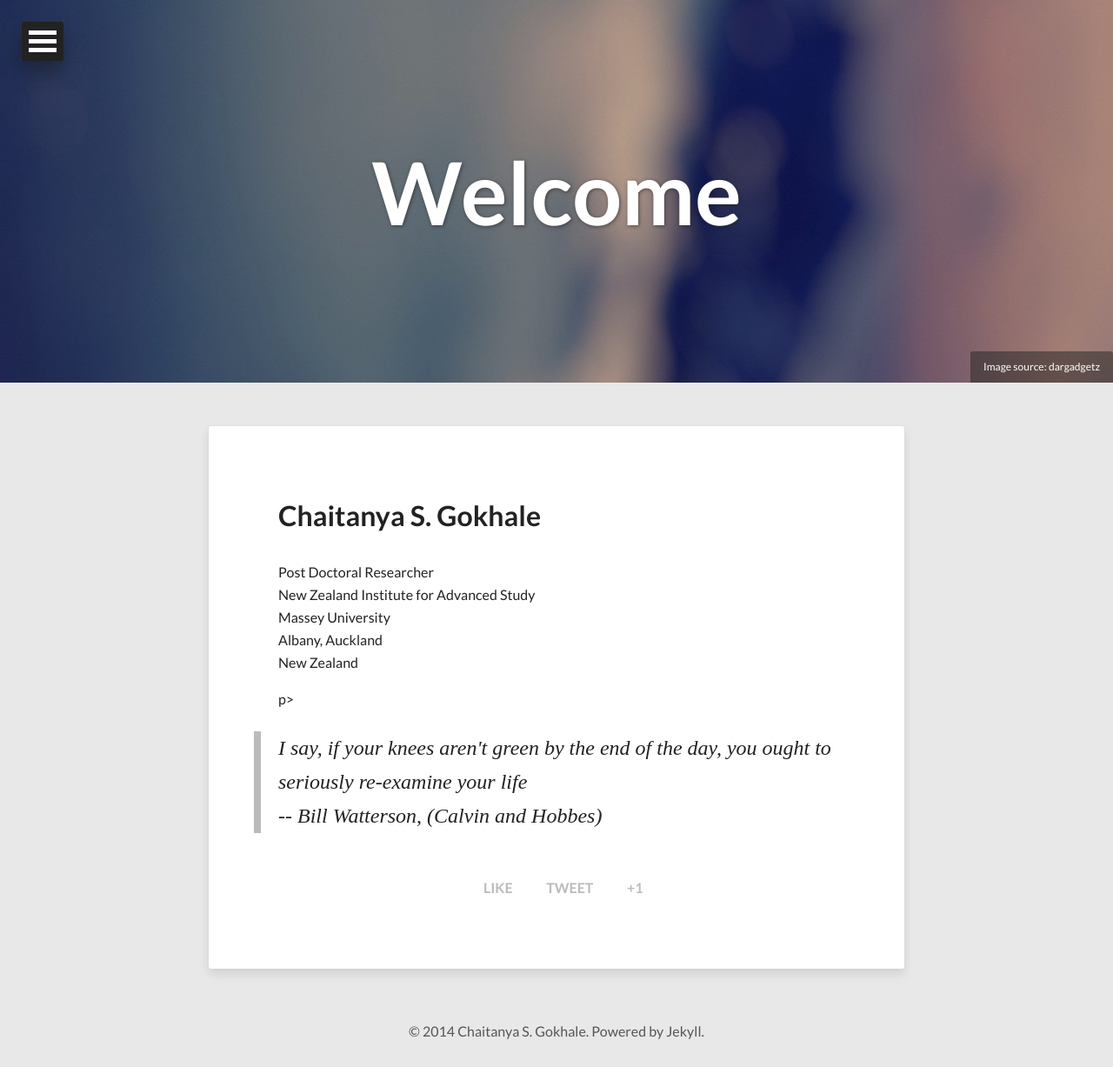
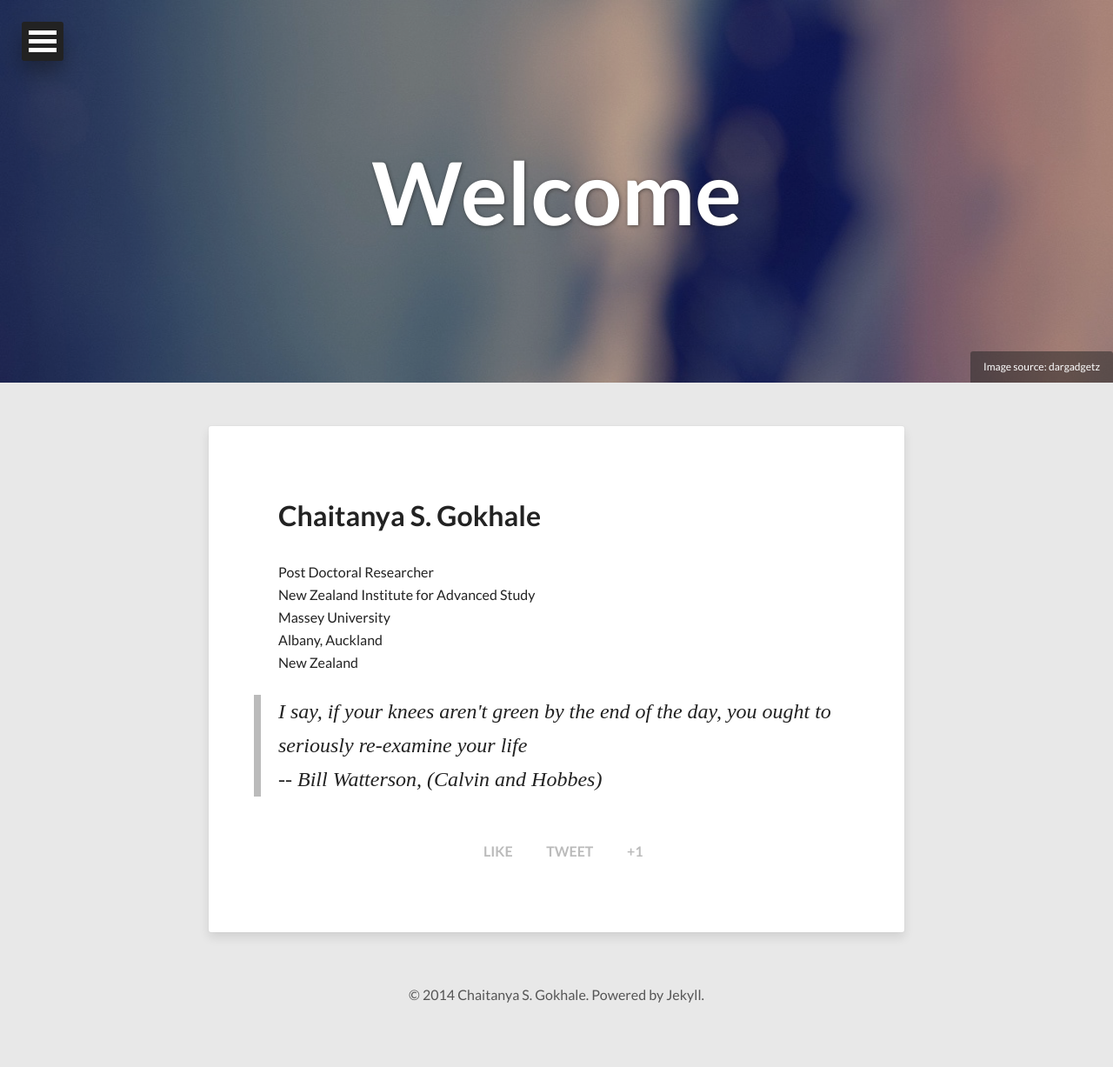
Before and after one commit to gokhalechaitanya/gokhalechaitanya.github.io, a Jekyll site: the page built from index.html, in a window 1280 px wide. Shown: the whole page at 87% size. Built offline with Jekyll 4.4.1, drawn with Linux system fonts in a browser that asks for light colours; nearby versions of some CDN libraries; the list of posts is cut into pages by our own code; after the commit the page ends 1185 px from its top, so only the background shows below that.

```diff
--- a/index.html
+++ b/index.html
@@ -15,7 +15,7 @@ share: true
 New Zealand Institute for Advanced Study<br />
 Massey University <br />
 Albany, Auckland<br />
-New Zealand </p>p>
+New Zealand </p>
 
 <blockquote>
   <p>I say, if your knees aren't green by the end of the day, you ought to seriously re-examine your life <br />
```
